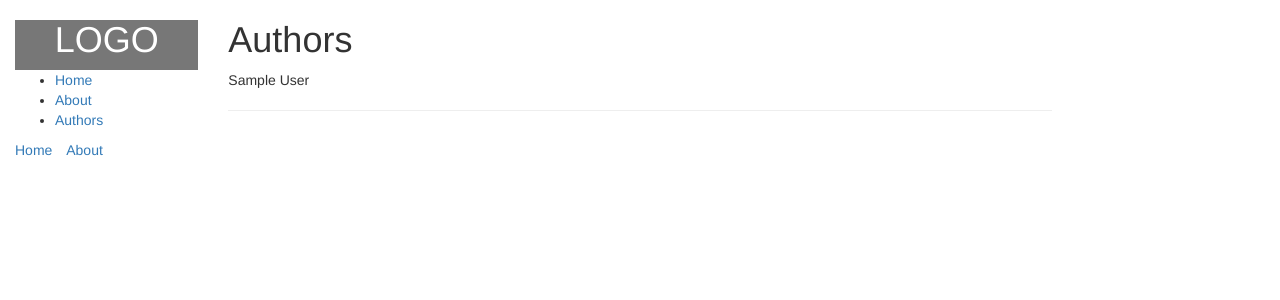
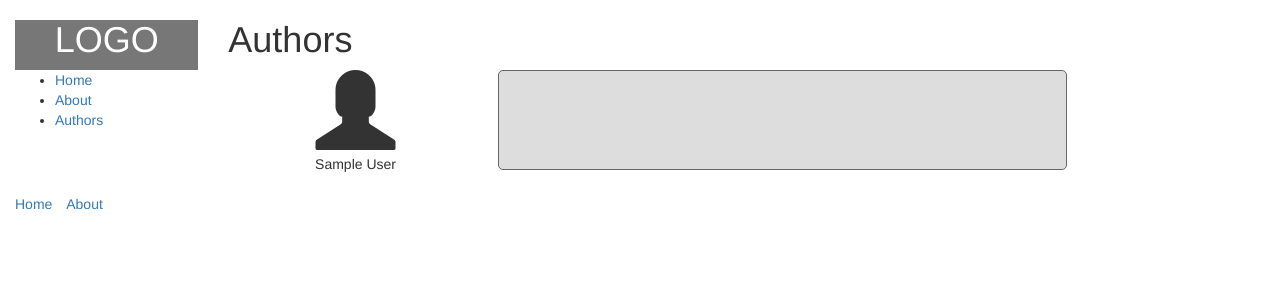
Before and after one commit to Edinunzio/speak, a Django app: page /authors/ in a window 1280 px wide. Shown: the top 300 px of the page. Run offline with Django 3.2, Linux system fonts and the light colour scheme; tables that the repository leaves empty hold one stand-in row (values such as "Sample post"); data that the repository does not hold is empty; parts of the project's set-up code (start-up, migrations or seed data) failed here and were passed over; some libraries are stand-ins or nearby versions.

Commit message:
adding blogs to authors on author page.

```diff
--- a/blog/templates/authors.html
+++ b/blog/templates/authors.html
@@ -1,12 +1,25 @@
 {% extends 'base.html' %}
+{% load static %}
 {% block page_title %}Authors{% endblock page_title %}
 {% block topbar %}<h1>Authors</h1>{% endblock topbar %}
 
 {% block content %}
-  {% for author in authors %}
-  <div class="content">
-    {{ author.get_full_name }}
-    <hr>
+  {% for a in author_data %}
+  <div class="content authors row">
+    <div class="col-sm-4 col-md-4 col-lg-4 text-center">
+      <span class="glyphicon glyphicon-user" aria-hidden="true"></span>
+      <p>{{ a.author }}</p>
+    </div>
+    <div class="col-sm-8 col-md-8 col-lg-8 info">
+      <dl>
+      {% for b in a.blogs %}
+        <dt>
+          <a href="../{{ b.slug }}" >{{ b.title }}: </a>
+        </dt>
+        <dl>{{ b.lede|truncatewords:10 }}</dl>
+      {% endfor %}
+      </dl>
+    </div>
   </div>
   {% endfor %}
 {% endblock content %}
--- a/blog/views.py
+++ b/blog/views.py
@@ -35,6 +35,21 @@
     """About page."""
     _authors = User.objects.filter(is_staff=True)
     results = {}
+    author_data = []
+    for a in _authors:
+        fullname = a.get_full_name()
+        blogs = Blog.objects.filter(author__iexact=fullname)
+        _blogs = [
+            {
+                'title': blog.title,
+                'slug': blog.slug,
+                'lede': blog.lede
+            } for blog in blogs
+        ]
+
+        author_data.append({'author': fullname, 'blogs': _blogs})
+
     results['authors'] = _authors
+    results['author_data'] = author_data
 
     return render(request, 'authors.html', results)
--- a/static/css/main.css
+++ b/static/css/main.css
@@ -32,6 +32,42 @@
     padding-right: 10px;
 }
 
+.authors div {
+    min-height: 100px;
+    margin-bottom: 10px;
+}
+
+span.glyphicon-user{
+    font-size: 80px;
+}
+
+div.info {
+    border-radius: 5px;
+    border: 1px solid #666;
+    background-color: #ddd;
+}
+
 .container-fluid{
     background-color: #fff;
 }
+
+div.footer div.container-fluid{
+    background-color: #000;
+}
+
+.footer{
+    background-color: #000;
+    color: #fff;
+    clear: both;
+    height: 75px;
+}
+
+nav a{
+    color: #fff;
+    position: relative;
+    top: 20px;
+}
+
+div.detail {
+    padding-bottom: 15%;
+}
```
